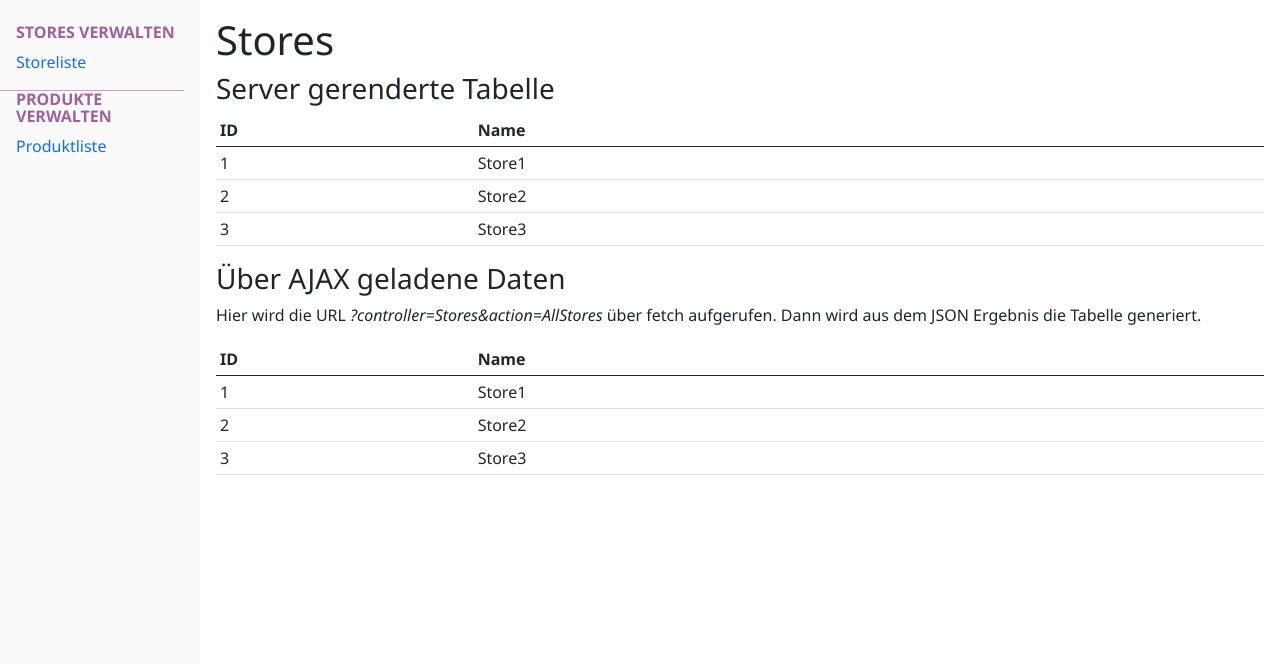
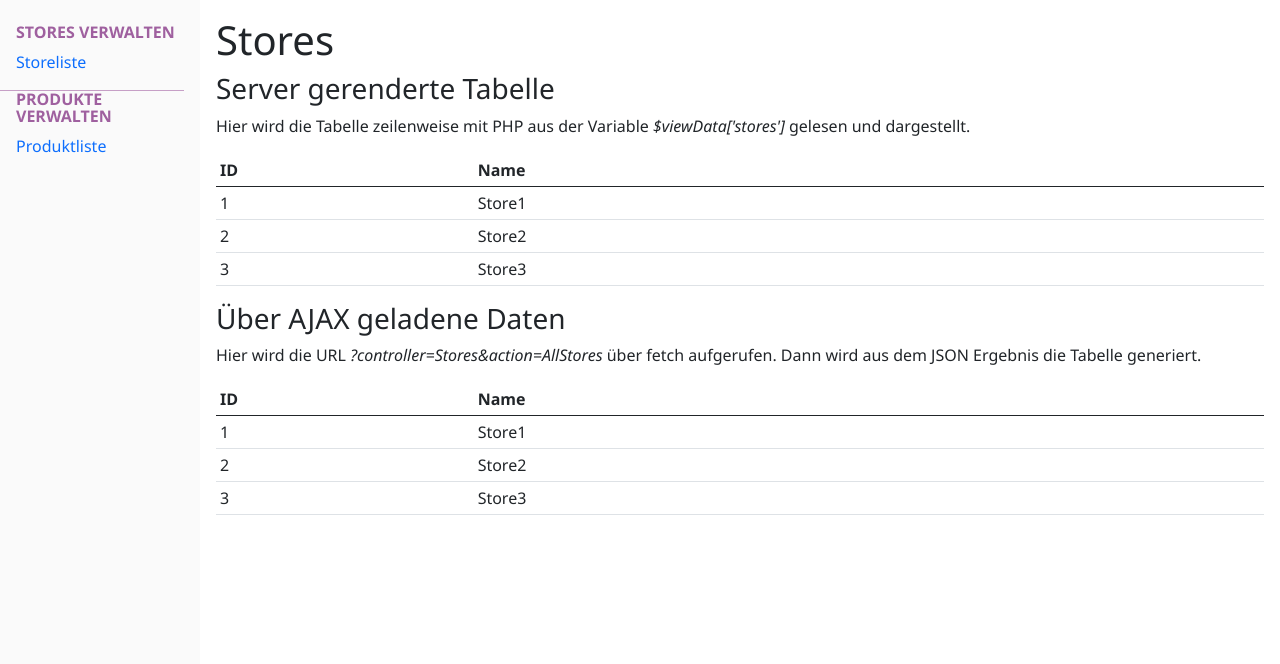
Before and after one commit to schletz/Wmc, a PHP site: page /?controller=Stores in a window 1280 px wide. Shown: the part 70-734 px from the top of the page. Run offline with PHP 8.4, Linux system fonts and the light colour scheme; some libraries are stand-ins or nearby versions.

Commit message:
Commit 20220217

```diff
--- a/32_BrowserJavascript/01_MVC/storemanager/views/stores.php
+++ b/32_BrowserJavascript/01_MVC/storemanager/views/stores.php
@@ -1,5 +1,9 @@
 <h1>Stores</h1>
 <h3>Server gerenderte Tabelle</h3>
+<p>
+    Hier wird die Tabelle zeilenweise mit PHP aus der Variable <em>$viewData['stores']</em> gelesen
+    und dargestellt.
+</p>
 <table class="table table-sm">
     <colgroup>
         <col style="width:1em" />
```
